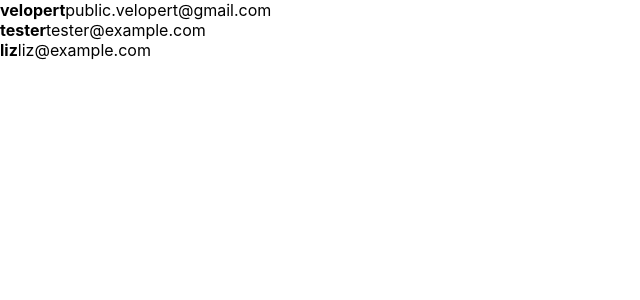
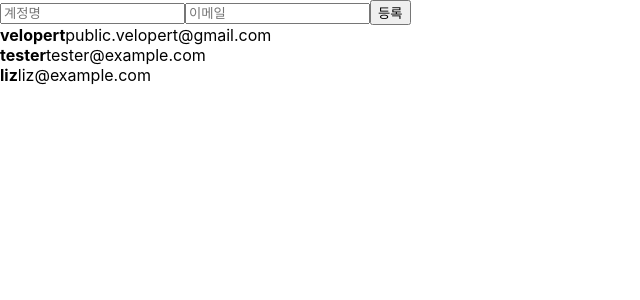
Before and after one commit to hejeong-muhayu/study-react, a React (Create React App) app in the folder react-vlpt/: page / in a window 1280 px wide. Shown: the top 300 px of the page, without its empty margins (0-640 px from the left). Built offline with nearby package versions, Linux system fonts and the light colour scheme.

Commit message:
1-13 배열에 항목 추가하기
1. spread 연산자 2. concat 함수

```diff
--- a/react-vlpt/src/App.js
+++ b/react-vlpt/src/App.js
@@ -1,8 +1,9 @@
-import React, {useRef} from 'react';
+import React, {useRef, useState} from 'react';
 import UserList from './UserList';
+import CreateUser from "./CreateUser";
 
 function App() {
-    const users = [
+    const [users, setUsers] = useState([
         {
             id: 1,
             username: 'velopert',
@@ -18,16 +19,43 @@
             username: 'liz',
             email: 'liz@example.com'
         }
-    ];
+    ]);
 
+    const [inputs, setInputs] = useState({
+        username:"",
+        email:""
+    });
+    const {username, email} = inputs;
     const nextId = useRef(4);
+
+    const onChange = (e) => {
+        const {name, value} = e.target
+        setInputs({
+            ...inputs,
+            [name]: value
+        });
+    }
     const onCreate = () => {
-        // 나중에 구현 할 배열에 항목 추가하는 로직
-        // ...
+        const user = {
+            id : nextId.current,
+            username: username,
+            email: email
+        }
+        // setUsers([...users, user]); //spread 연산자로 배열 추가
+        setUsers(users.concat(user)); // concat 함수로 배열 추가 기존의 배열울 수정하지 않고 새로운 원소 추가
+
+
+        setInputs({
+            username: '',
+            email: ''
+        });
 
         nextId.current += 1;
     };
-    return <UserList users={users} />;
+    return <div>
+        <CreateUser username={username} email={email} onChange={onChange} onCreate={onCreate}></CreateUser>
+    <UserList users={users} />
+    </div>;
 }
 
 export default App;
--- /dev/null
+++ b/react-vlpt/src/CreateUser.jsx
@@ -0,0 +1,14 @@
+import React from 'react';
+
+function CreateUser({username, email, onChange, onCreate}) {
+    return (
+        <div>
+            <input name={"username"} placeholder={"계정명"} onChange={onChange} value={username}/>
+            <input name={"email"} placeholder={"이메일"} onChange={onChange} value={email}/>
+
+            <button onClick={onCreate}>등록</button>
+        </div>
+    );
+}
+
+export default CreateUser;
```
Also changed, not shown: 1 other file (tests, documents, lock files or other folders).
